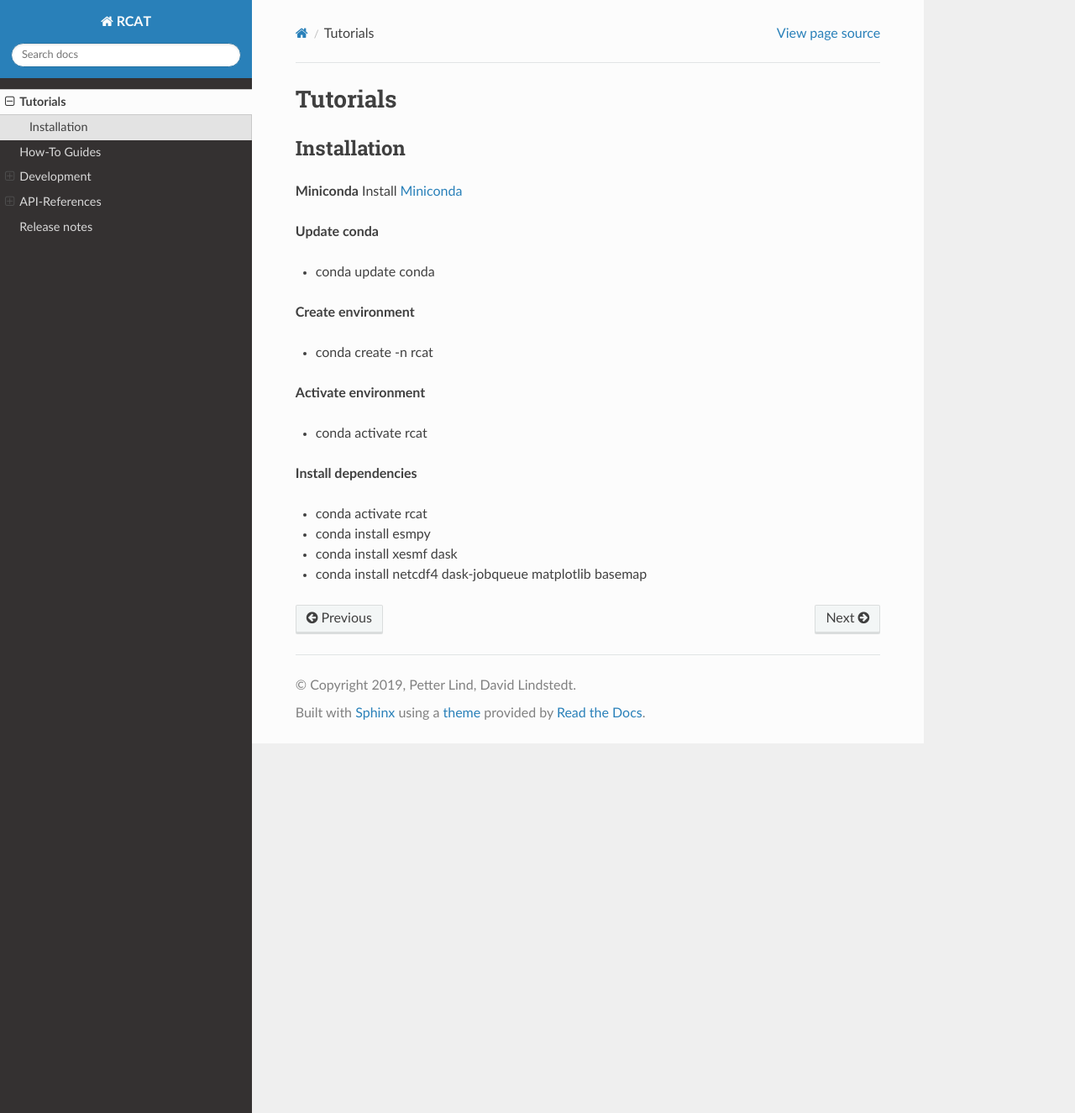
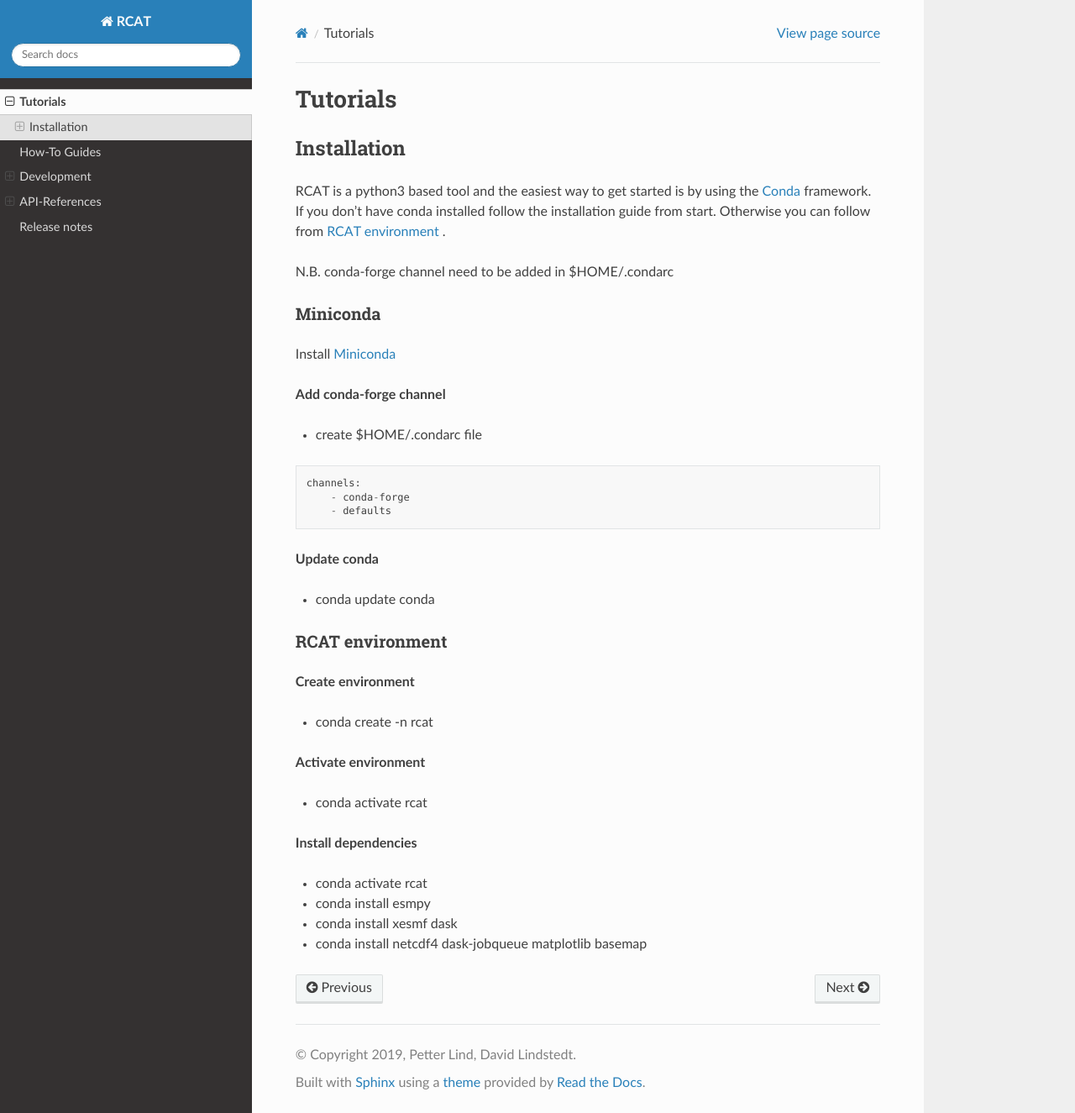
Before and after one commit to jplind79/RCAT, a Sphinx documentation site: the page built from docs/source/tutorials.rst, in a window 1280 px wide and 1325 px high. Shown: the whole window at 84% size. Built offline with Sphinx 7.4.7 and the Read the Docs theme 2.0.0, drawn with Linux system fonts in a browser that asks for light colours; pages that are not in the unit, such as notebooks, are missing from menus.

Commit message:
Added full installation tutorial

```diff
--- a/docs/source/tutorials.rst
+++ b/docs/source/tutorials.rst
@@ -6,12 +6,34 @@ Tutorials
 Installation
 ------------
 
-**Miniconda**
+RCAT is a python3 based tool and the easiest way to get started is by using the
+`Conda <https://conda.io/projects/conda/en/latest/index.html>`_ framework.
+If you don't have conda installed follow the installation guide from start.
+Otherwise you can follow from `RCAT environment`_ .
+
+N.B. conda-forge channel need to be added in $HOME/.condarc
+
+Miniconda
+^^^^^^^^^
+
 Install `Miniconda <https://conda.io/projects/conda/en/latest/user-guide/install/linux.html>`_
+
+**Add conda-forge channel**
+
+* create $HOME/.condarc file
+
+::
+
+    channels:
+        - conda-forge
+        - defaults
 
 **Update conda**
 
 * conda update conda
+
+RCAT environment
+^^^^^^^^^^^^^^^^
 
 **Create environment**
 
```
